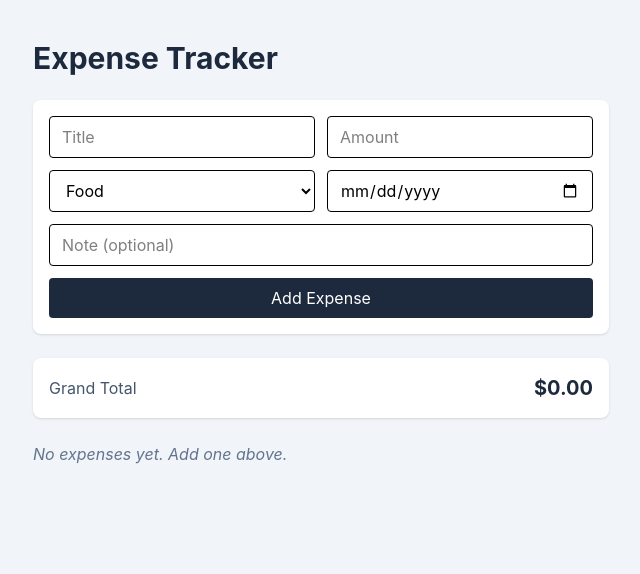
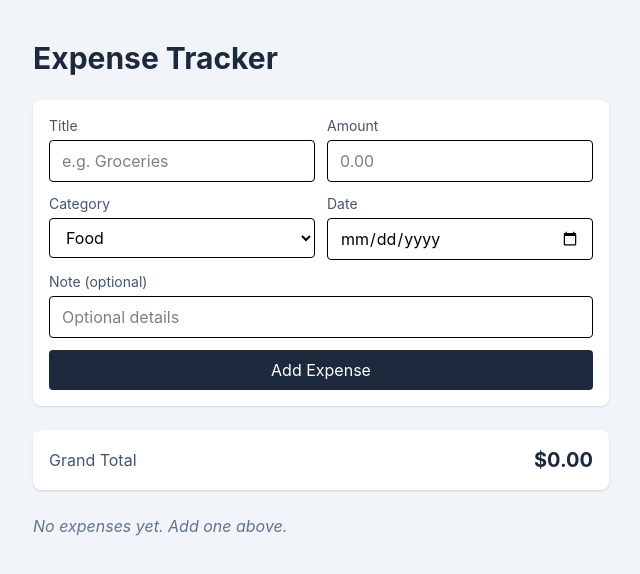
Before and after one commit to aayushhsapkota/react-redux-revision-expense-tracker-, a React (Vite) app: page / in a window 1280 px wide. Shown: the top 574 px of the page, without its empty margins (319-959 px from the left). Built offline with nearby package versions, Linux system fonts and the light colour scheme.

Commit message:
Phase 2: Implement useLocalStorage hook for persistent expense tracking and update ExpenseForm and App components

```diff
--- a/src/App.jsx
+++ b/src/App.jsx
@@ -1,16 +1,34 @@
-import { useState } from 'react'
+import { useRef, useEffect } from 'react'
+import useLocalStorage from './hooks/useLocalStorage'
 import ExpenseForm from './components/ExpenseForm'
 import ExpenseList from './components/ExpenseList'
 
 function App() {
   // This is the "lifted" state — the single source of truth for the whole app.
-  const [expenses, setExpenses] = useState([])
+  // Swapped useState for our custom hook — expenses now persist across reloads.
+  const [expenses, setExpenses] = useLocalStorage('expenses', [])
 
   function handleAddExpense(newExpense) {
     setExpenses((prev) => [newExpense, ...prev]) // newest first
   }
 
   const grandTotal = expenses.reduce((sum, e) => sum + e.amount, 0)
+
+  // useRef use #2: remember the PREVIOUS grand total across renders,
+  // without causing an extra re-render just to store it.
+  const prevTotalRef = useRef(grandTotal)
+  useEffect(() => {
+    prevTotalRef.current = grandTotal // runs AFTER this render is on screen
+  })
+  const previousTotal = prevTotalRef.current
+
+  //Initially, grandTotal is calculated, and when calculating previousTotal initially, it gets the same initial value from the ref.
+  // The app renders, and since these values are equal in HTML, nothing visibly changes.
+  // When new expense is added and  causes a re-render, a new grandTotal is calculated,
+  // while previousTotal still holds the value from the previous render.
+  // After the new render is committed to the screen, useEffect runs and updates the ref with the current grandTotal,
+  // preparing it to be used as previousTotal in the next render.
+  // So essentially, we're storing the current total **for comparison during the next render**.
 
   return (
     <div className="min-h-screen bg-slate-100 py-10 px-4">
@@ -20,7 +38,12 @@ function App() {
         <ExpenseForm onAddExpense={handleAddExpense} />
 
         <div className="bg-white p-4 rounded-lg shadow flex justify-between items-center">
-          <span className="text-slate-600">Grand Total</span>
+          <div>
+            <span className="text-slate-600">Grand Total</span>
+            {previousTotal !== grandTotal && ( //&& is being used for conditional rendering in React.
+              <p className="text-xs text-slate-400">was ${previousTotal.toFixed(2)}</p>
+            )}
+          </div>
           <span className="text-xl font-bold text-slate-800">
             ${grandTotal.toFixed(2)}
           </span>
--- a/src/components/ExpenseForm.jsx
+++ b/src/components/ExpenseForm.jsx
@@ -1,4 +1,4 @@
-import { useState } from 'react'
+import { useState, useRef, useId } from 'react'
 
 const CATEGORIES = ['Food', 'Transport', 'Bills', 'Shopping', 'Other']
 
@@ -12,15 +12,21 @@ const emptyForm = {
 
 function ExpenseForm({ onAddExpense }) {
   const [form, setForm] = useState(emptyForm)
+  const titleInputRef = useRef(null) // will point at the real <input> DOM node
+
+  // Unique per component instance — used to safely link each <label> to its <input>.
+  const id = useId()
 
   // One handler for every field: the `name` attribute tells us which key to update.
   function handleChange(event) {
     const { name, value } = event.target
-    setForm((prev) => ({ ...prev, [name]: value }))
+    setForm((prev) => ({ ...prev, [name]: value }))  //the sqaure brackets are used to dynamically set the key in the object
+    //based on the name of the input field that triggered the change event. Dont be confused by the square brackets, they are not an array,
+    // they are used to compute the property name dynamically.
   }
 
   function handleSubmit(event) {
-    event.preventDefault() // stop the browser's default full-page-reload submit
+    event.preventDefault()
     if (!form.title || !form.amount || !form.date) return
 
     onAddExpense({
@@ -29,7 +35,8 @@ function ExpenseForm({ onAddExpense }) {
       amount: parseFloat(form.amount),
     })
 
-    setForm(emptyForm) // reset the form after adding
+    setForm(emptyForm)
+    titleInputRef.current.focus() // imperative DOM call — useState alone can't do this
   }
 
   return (
@@ -37,28 +44,48 @@ function ExpenseForm({ onAddExpense }) {
       onSubmit={handleSubmit}
       className="grid gap-3 sm:grid-cols-2 bg-white p-4 rounded-lg shadow"
     >
+      <div>
+        <label htmlFor={`${id}-title`} className="block text-sm text-slate-600 mb-1">
+          Title
+        </label>
         <input
+          ref={titleInputRef}
+          id={`${id}-title`}
           name="title"
           value={form.title}
           onChange={handleChange}
-        placeholder="Title"
-        className="border rounded px-3 py-2"
+          placeholder="e.g. Groceries"
+          className="border rounded px-3 py-2 w-full"
         />
+      </div>
+
+      <div>
+        <label htmlFor={`${id}-amount`} className="block text-sm text-slate-600 mb-1">
+          Amount
+        </label>
         <input
+          id={`${id}-amount`}
           name="amount"
           type="number"
           step="0.01"
           min="0"
           value={form.amount}
           onChange={handleChange}
-        placeholder="Amount"
-        className="border rounded px-3 py-2"
+          placeholder="0.00"
+          className="border rounded px-3 py-2 w-full"
         />
+      </div>
+
+      <div>
+        <label htmlFor={`${id}-category`} className="block text-sm text-slate-600 mb-1">
+          Category
+        </label>
         <select
+          id={`${id}-category`}
           name="category"
           value={form.category}
           onChange={handleChange}
-        className="border rounded px-3 py-2"
+          className="border rounded px-3 py-2 w-full"
         >
           {CATEGORIES.map((cat) => (
             <option key={cat} value={cat}>
@@ -66,20 +93,36 @@ function ExpenseForm({ onAddExpense }) {
             </option>
           ))}
         </select>
+      </div>
+
+      <div>
+        <label htmlFor={`${id}-date`} className="block text-sm text-slate-600 mb-1">
+          Date
+        </label>
         <input
+          id={`${id}-date`}
           name="date"
           type="date"
           value={form.date}
           onChange={handleChange}
-        className="border rounded px-3 py-2"
+          className="border rounded px-3 py-2 w-full"
         />
+      </div>
+
+      <div className="sm:col-span-2">
+        <label htmlFor={`${id}-note`} className="block text-sm text-slate-600 mb-1">
+          Note (optional)
+        </label>
         <input
+          id={`${id}-note`}
           name="note"
           value={form.note}
           onChange={handleChange}
-        placeholder="Note (optional)"
-        className="border rounded px-3 py-2 sm:col-span-2"
+          placeholder="Optional details"
+          className="border rounded px-3 py-2 w-full"
         />
+      </div>
+
       <button
         type="submit"
         className="sm:col-span-2 bg-slate-800 text-white rounded px-3 py-2 hover:bg-slate-700"
--- /dev/null
+++ b/src/hooks/useLocalStorage.js
@@ -0,0 +1,31 @@
+import { useState, useEffect } from 'react'
+
+function useLocalStorage(key, initialValue) {
+  // Lazy initializer: this function only runs ONCE (on first render),
+  // not on every re-render — important since reading localStorage has a cost.
+  const [value, setValue] = useState(() => {
+    try {
+      const stored = window.localStorage.getItem(key)
+      return stored ? JSON.parse(stored) : initialValue
+    } catch (error) {
+      console.error(`Error reading localStorage key "${key}":`, error)
+      return initialValue
+    }
+  })
+
+  // Runs after every render where `value` (or `key`) changed, and writes
+  // the latest value out to localStorage — this IS the "sync with the
+  // outside world" job that useEffect exists for.
+  useEffect(() => {
+    try {
+      window.localStorage.setItem(key, JSON.stringify(value))
+    } catch (error) {
+      console.error(`Error writing localStorage key "${key}":`, error)
+    }
+  }, [key, value])
+
+  // Same shape as useState's return value, so it's a drop-in replacement.
+  return [value, setValue]
+}
+
+export default useLocalStorage
```
Lines whose indentation alone changed are shown as unchanged.
